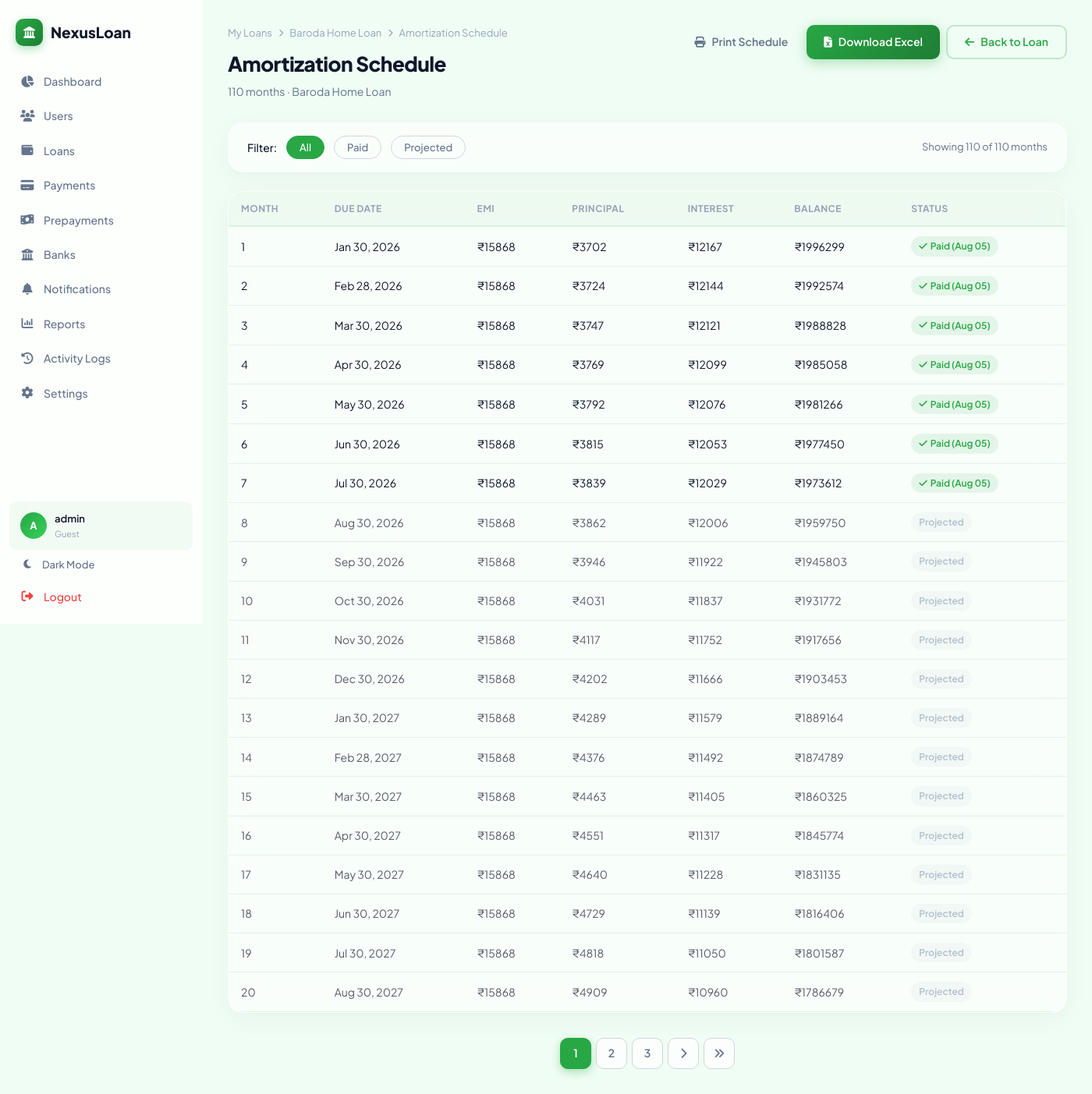
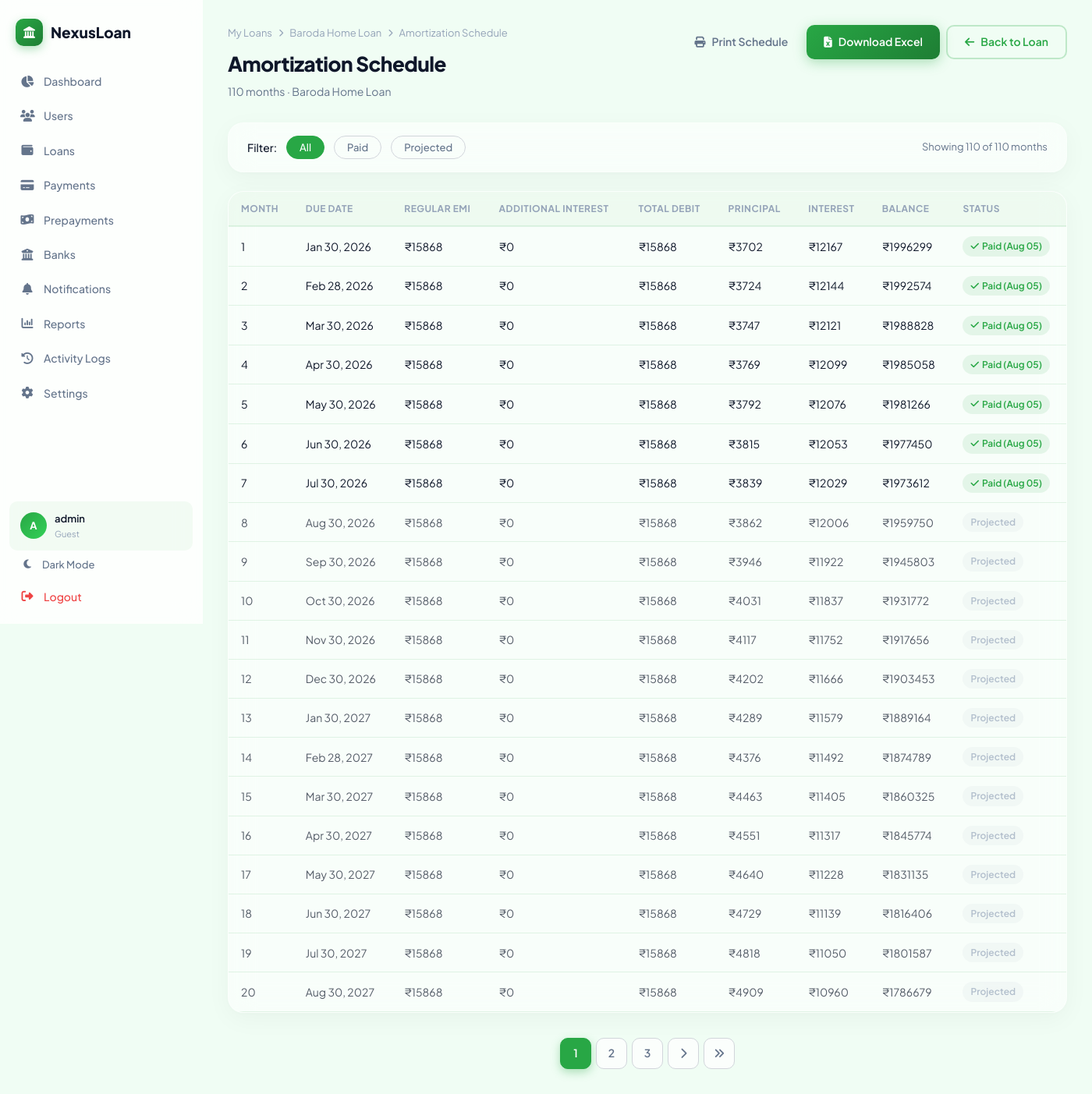
Before and after one commit to ashishkekan/Loan-Manager, a Django app: page /loans/2/schedule/ in a window 1400 px wide. Shown: the whole page at 78% size. Run offline with Django 5.2, Linux system fonts and the light colour scheme; a user stored in the database is signed in; data comes from the database, SQL or seed files in the repository; both versions use the stored data as it was after the commit.

Commit message:
update schedule

```diff
--- a/loans/utils.py
+++ b/loans/utils.py
@@ -7,6 +7,8 @@ import calendar
 import math
 from datetime import date
 from decimal import ROUND_HALF_UP, Decimal, getcontext
+
+from django.db.models import Sum
 
 getcontext().prec = 50
 
@@ -163,16 +165,25 @@ def generate_full_schedule(loan):
             if not hasattr(prep, "_applied"):
                 new_balance = max(new_balance - prep.amount, Decimal("0.00"))
                 prep._applied = True  # Temporary flag, won't persist
+        from loans.models import LoanAccruedInterest
 
+        additional_interest = LoanAccruedInterest.objects.filter(
+            loan=loan,
+            emi_date=due_date,
+            status="pending",
+        ).aggregate(total=Sum("interest_amount"))["total"] or Decimal("0")
+        total_debit = emi + additional_interest
         row = {
             "period": month_num,
-            "emi": actual_emi.quantize(Decimal("0.01"), rounding=ROUND_HALF_UP),
+            "regular_emi": actual_emi.quantize(Decimal("0.01"), rounding=ROUND_HALF_UP),
             "principal": principal.quantize(Decimal("0.01"), rounding=ROUND_HALF_UP),
             "interest": interest.quantize(Decimal("0.01"), rounding=ROUND_HALF_UP),
             "balance": new_balance.quantize(Decimal("0.01"), rounding=ROUND_HALF_UP),
             "due_date": due_date,
             "status": "paid" if is_paid else "projected",
             "payment_date": actual_payment.payment_date if is_paid else None,
+            "total_debit": total_debit,
+            "additional_interest": additional_interest,
         }
         schedule.append(row)
         balance = new_balance
@@ -281,9 +292,9 @@ def simulate_extra_emi(loan, extra_emi):
 
     current_periods = loan.months_remaining
 
-    remaining_interest = (
-        Decimal(str(loan.emi)) * current_periods
-    ) - Decimal(str(loan.remaining_balance))
+    remaining_interest = (Decimal(str(loan.emi)) * current_periods) - Decimal(
+        str(loan.remaining_balance)
+    )
 
     return {
         "months_saved": max(current_periods - periods, 0),
--- a/templates/payments/emi_schedule.html
+++ b/templates/payments/emi_schedule.html
@@ -46,7 +46,9 @@
                 <tr>
                     <th>Month</th>
                     <th>Due Date</th>
-                    <th>EMI</th>
+                    <th>Regular EMI</th>
+                    <th>Additional Interest</th>
+                    <th>Total Debit</th>
                     <th>Principal</th>
                     <th>Interest</th>
                     <th>Balance</th>
@@ -58,7 +60,9 @@
                     <tr class="row-{{ row.status }}" data-status="{{ row.status }}">
                         <td>{{ row.period }}</td>
                         <td>{{ row.due_date|date:"M d, Y" }}</td>
-                        <td>₹{{ row.emi|floatformat:0 }}</td>
+                        <td>₹{{ row.regular_emi|floatformat:0 }}</td>
+                        <td>₹{{ row.additional_interest|floatformat:0 }}</td>
+                        <td>₹{{ row.total_debit|floatformat:0 }}</td>
                         <td>₹{{ row.principal|floatformat:0 }}</td>
                         <td>₹{{ row.interest|floatformat:0 }}</td>
                         <td>₹{{ row.balance|floatformat:0 }}</td>
```
Also changed, not shown: db.sqlite3, 1 other file.
